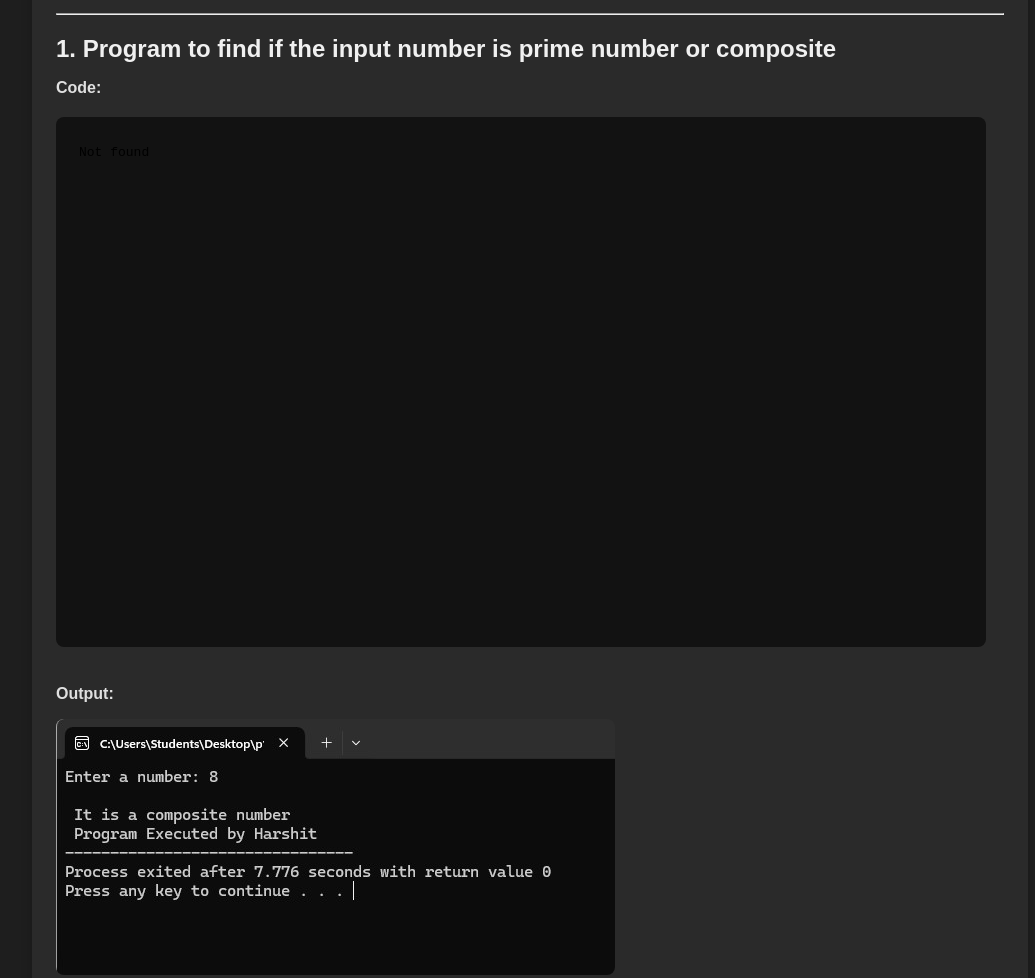
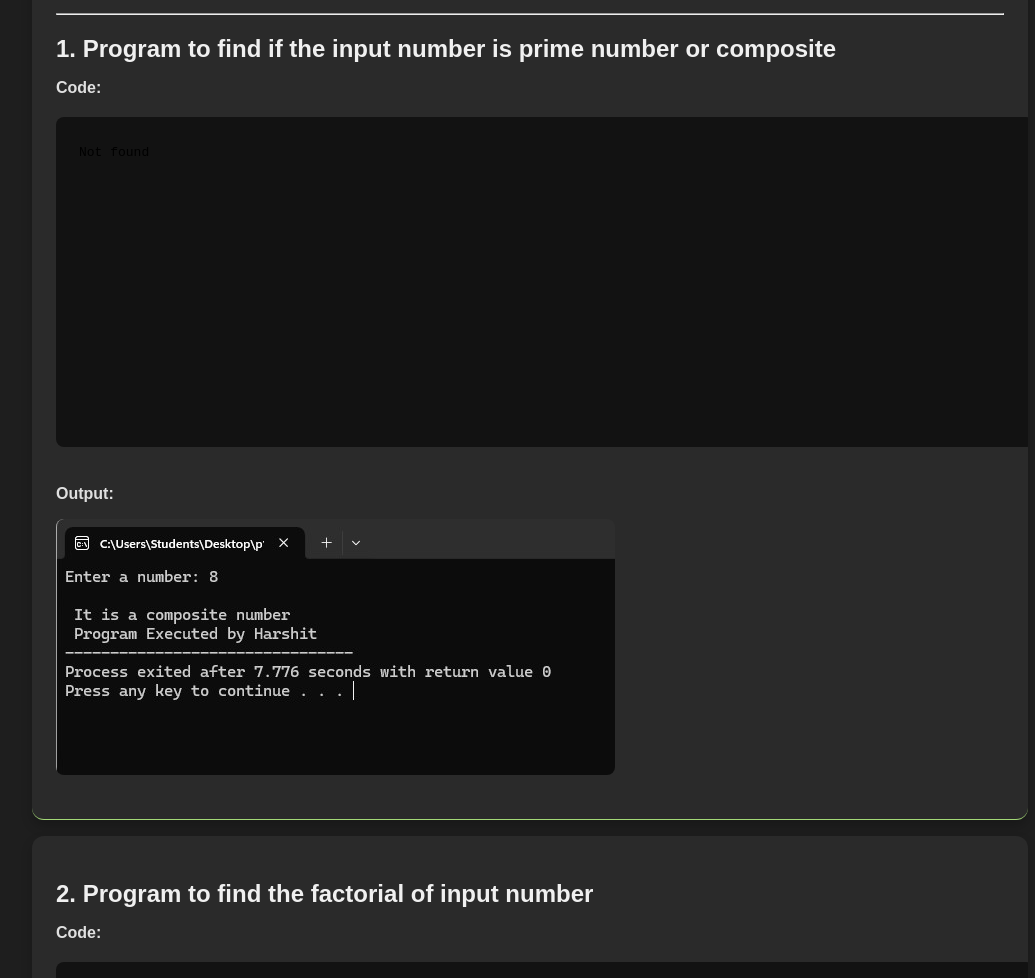
Before and after one commit to HKK901/syllabus, a plain HTML site: page ch5.html in a window 1280 px wide. Shown: the part 2155-3133 px from the top of the page, without its empty margins (220-1255 px from the left). Drawn offline with Linux system fonts and the light colour scheme.

Commit message:
Update style.css

```diff
--- a/style.css
+++ b/style.css
@@ -136,9 +136,11 @@ body::after {
 
 iframe {
     border: 0px;
-    width: 100%; /* Full width of the container */
-    max-width: 900px; /* Same as <pre>, adjust as needed */
-    height: 500px; /* Increase height */
+    width: 100%;
+    max-width: 100%;
+    height: auto;
+    min-height: 300px;
+    max-height: 100vh;
     background-color: #121212;
     color: #cddbf9;
     padding: 15px;
@@ -147,5 +149,5 @@ iframe {
     font-family: monospace;
     font-size: 1.1rem;
     overflow: auto;
-    display: block; /* Ensure it behaves like a block element */
+    display: block;
 }
```
